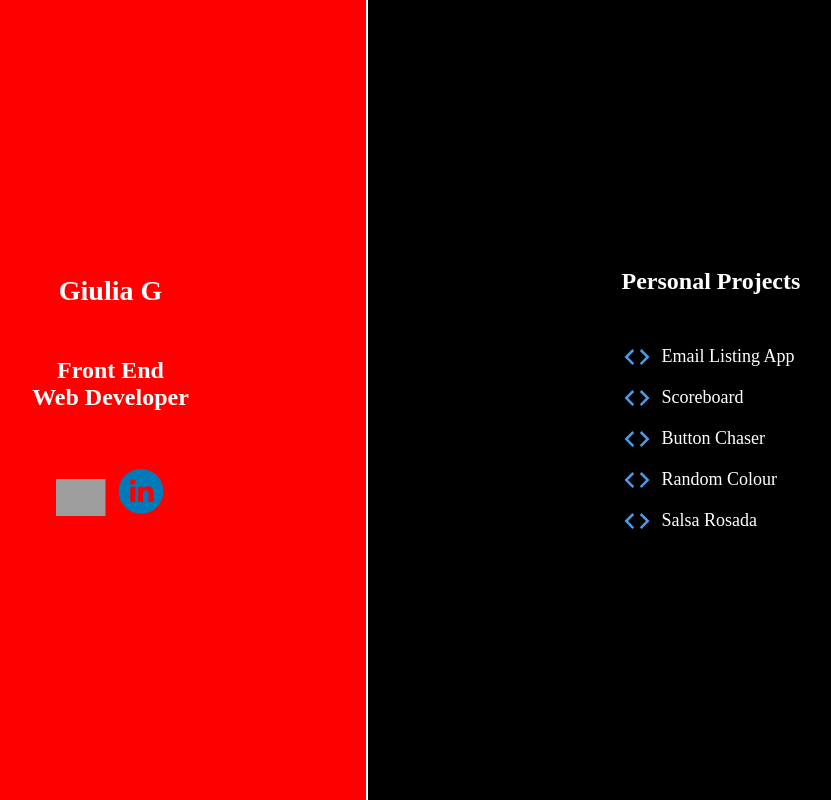
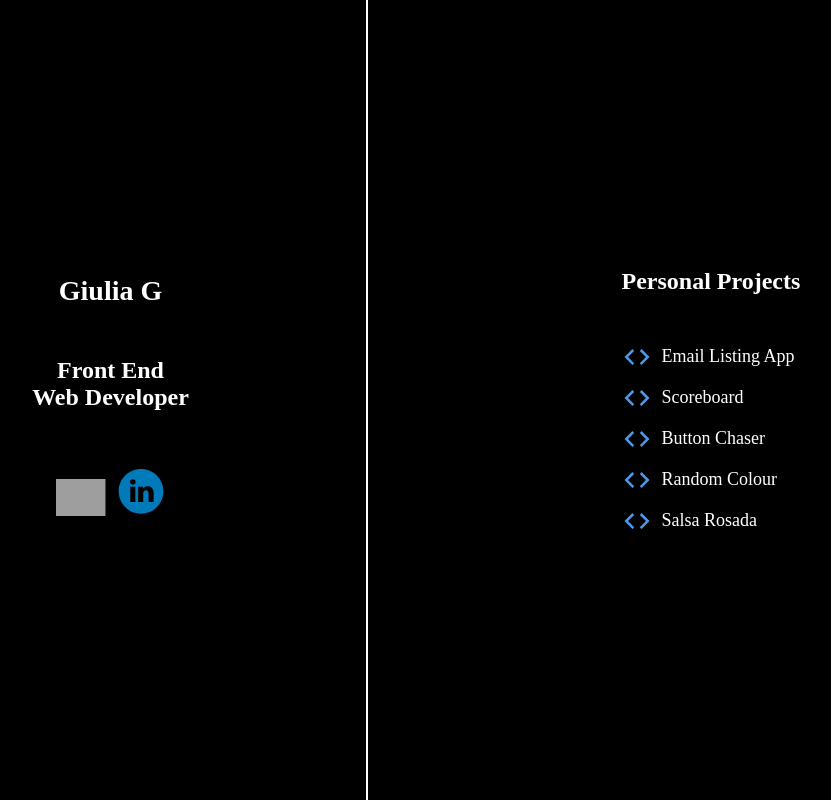
Before and after one commit to giuliagworld/giuliagworld.github.io, a React app: page / in a window 1280 px wide. Shown: the whole page, without its empty margins (145-976 px from the left). Built offline with nearby package versions, Linux system fonts and the light colour scheme; grey boxes are pictures that could not be loaded.

Commit message:
all working

```diff
--- a/src/scss/_header.scss
+++ b/src/scss/_header.scss
@@ -4,7 +4,7 @@
   width: 100%;
   height: 100vh;
   padding: 30px;
-  background-color: red;
+  background-color: $black;
   color: $white;
   border-bottom: 1px solid $white;
   @include breakpoint(lg) {
```
Also changed, not shown: dist/bundle.css, 1 other file.
